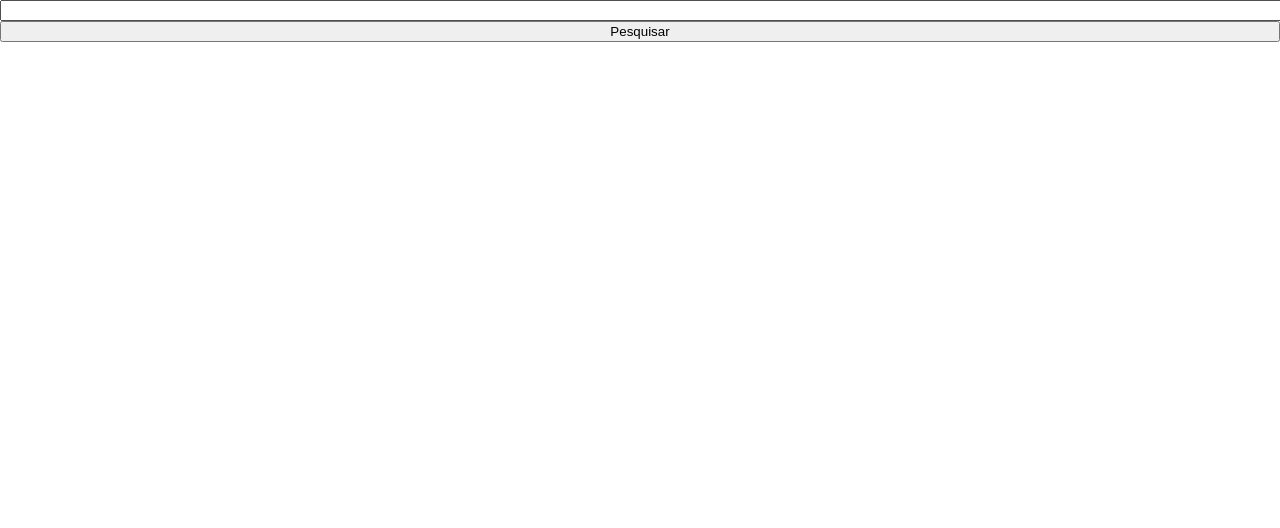
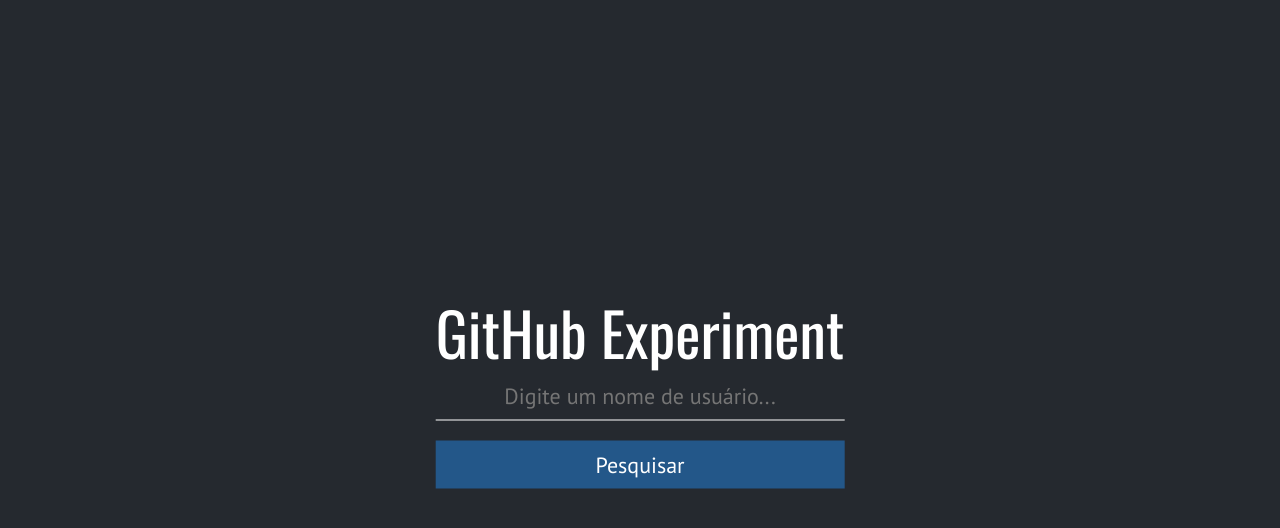
Before and after one commit to gustavoteodoro/gh-experiment, a React (Create React App) app: page / in a window 1280 px wide. Shown: the top 528 px of the page. Built offline with nearby package versions, Linux system fonts and the light colour scheme.

Commit message:
feat: Drafting style for main template

```diff
--- a/src/Templates/Main/index.js
+++ b/src/Templates/Main/index.js
@@ -8,6 +8,7 @@
 import {
     MainTemplate,
     TemplateHeader,
+    TemplateHeaderContainer,
 } from './styles.js';
 
 class Main extends Component {
@@ -38,14 +39,18 @@
     return (
         <MainTemplate>
             <TemplateHeader profile={this.state.profileOpened}>
+                <TemplateHeaderContainer>
+                  <h1>GitHub Experiment</h1>
                   <form onSubmit={this.handleSubmit}>
                       <input
                           type="text"
                           value={this.state.value}
                           onChange={this.handleChange}
+                          placeholder='Digite um nome de usuário...'
                       />
                       <input type="submit" value="Pesquisar" />
                   </form>
+                </TemplateHeaderContainer>
             </TemplateHeader>
             <Route path="/user/:username" component={Profile}/>
         </MainTemplate>
--- a/src/Templates/Main/styles.js
+++ b/src/Templates/Main/styles.js
@@ -1,4 +1,15 @@
-import styled, { css } from 'styled-components';
+import styled from 'styled-components';
+
+import {
+    grey,
+    blue,
+    white,
+} from '../../styles/settings/colors';
+
+import {
+    oswaldRegular,
+    ptSansRegular,
+} from '../../styles/settings/types';
 
 export const MainTemplate = styled.div`
     display: block;
@@ -9,12 +20,44 @@
     position: fixed;
     z-index: 10;
     width: 100vw;
-    height:  ${props => props.profile ? '100px' : '100%'};;
-    background: white;
+    height:  ${props => props.profile ? '100px' : '100%'};
+    background: ${grey};
     transition: height .3s ease;
 
+    h1{
+        ${oswaldRegular('60px')}
+
+        color: ${white};
+        text-align: center;
+    }
+
     input{
+        ${ptSansRegular('22px')}
+
+        box-sizing: border-box;
+        padding: 10px;
+        margin: 10px 0;
+        text-align: center;
+        color: ${white};
         width: ${props => props.profile ? '200px' : '100%'};
         transition: width .3s ease;
+        background: transparent;
+        border: 0;
+        border-bottom: 1px solid ${white};
+        outline: 0;
+
+        &[type='submit']{
+            border: 0;
+            background: ${blue};
+            color: ${white};
+        }
     }
 `;
+
+export const TemplateHeaderContainer = styled.div`
+    display: block;
+    position: absolute;
+    top: 50%;
+    left: 50%;
+    transform: translate(-50%,-50%);
+`
```
Lines whose indentation alone changed are shown as unchanged.
